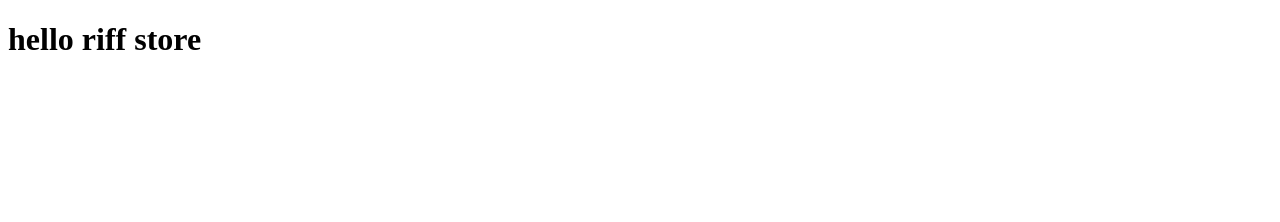
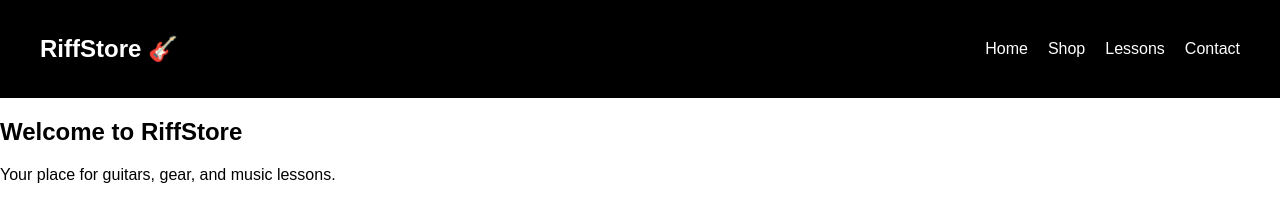
Before and after one commit to bliss-25/riffstore, a plain HTML site: page frontend/pages/index.html in a window 1280 px wide. Drawn offline with Linux system fonts and the light colour scheme.

Commit message:
added homepage layout

```diff
--- a/frontend/pages/index.html
+++ b/frontend/pages/index.html
@@ -1,11 +1,29 @@
 <!DOCTYPE html>
-<html lang="en">
+<html>
 <head>
-    <meta charset="UTF-8">
-    <meta name="viewport" content="width=device-width, initial-scale=1.0">
-    <title>Document</title>
+    <title>RiffStore</title>
+    <link rel="stylesheet" href="../styles/style.css">
 </head>
+
 <body>
-    <h1>hello riff store</h1>
+
+<nav>
+    <h1>RiffStore 🎸</h1>
+
+    <ul>
+        <li>Home</li>
+        <li>Shop</li>
+        <li>Lessons</li>
+        <li>Contact</li>
+    </ul>
+</nav>
+
+<section>
+    <h2>Welcome to RiffStore</h2>
+    <p>Your place for guitars, gear, and music lessons.</p>
+</section>
+
+<script src="../scripts/main.js"></script>
+
 </body>
 </html>
--- /dev/null
+++ b/frontend/styles/style.css
@@ -0,0 +1,19 @@
+body{
+    margin:0;
+    font-family: Arial;
+}
+
+nav{
+    display:flex;
+    justify-content:space-between;
+    align-items:center;
+    background:black;
+    color:white;
+    padding:15px 40px;
+}
+
+nav ul{
+    display:flex;
+    list-style:none;
+    gap:20px;
+}
```
Also changed, not shown: frontend/pages/styles/scripts/main.js (deleted), frontend/scripts/main.js (added), 1 other file.
